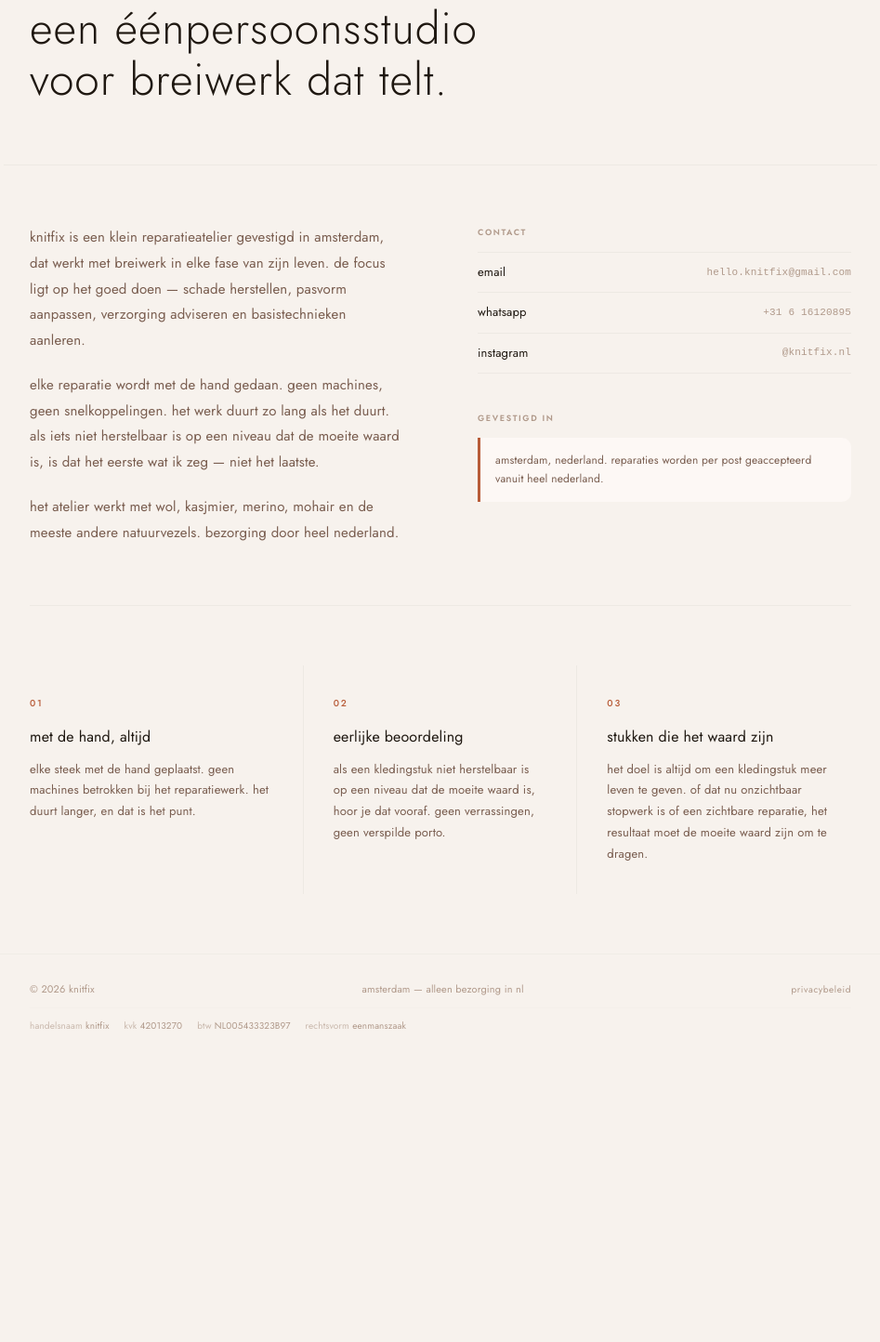
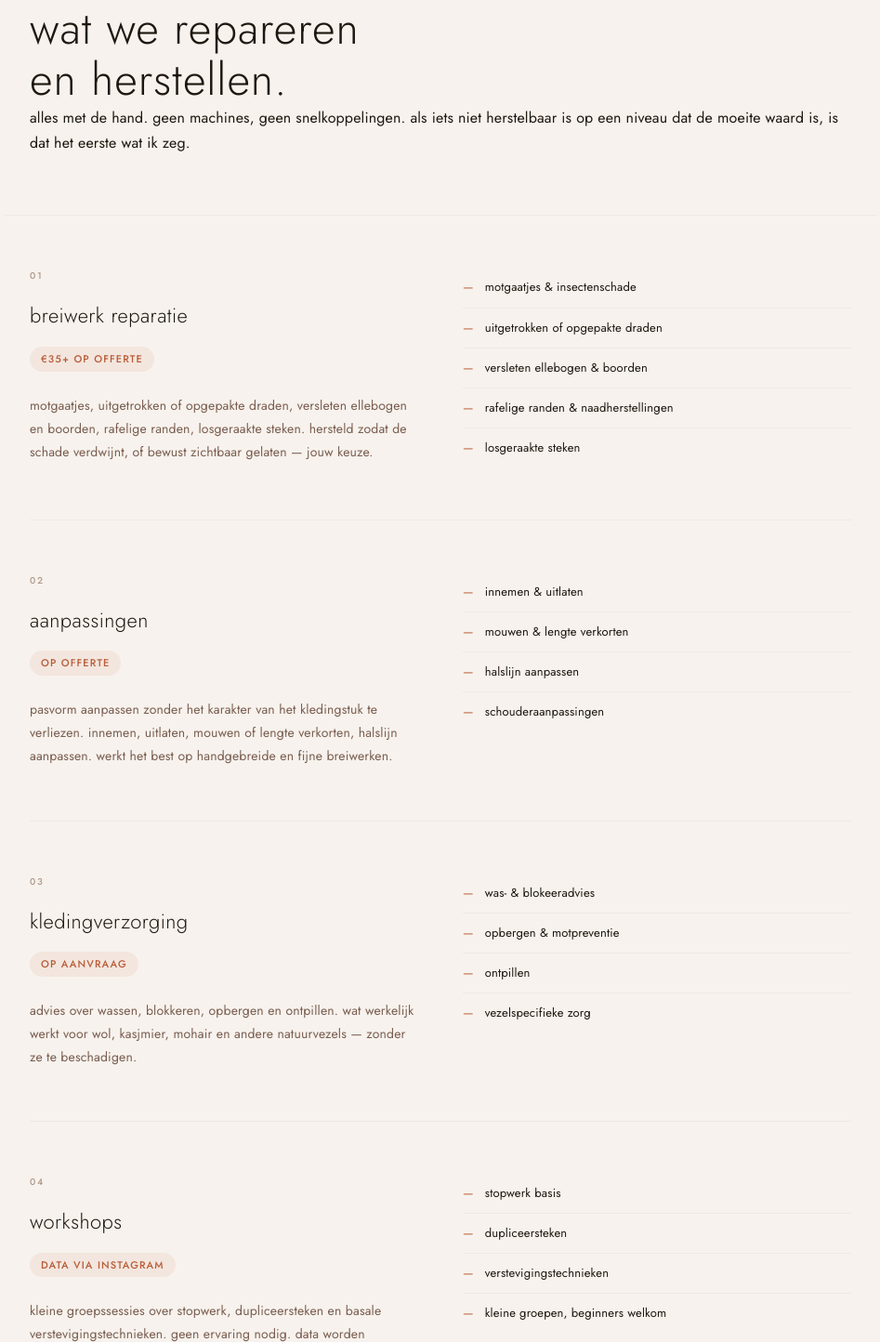
Before and after one commit to alejandrxmh/knitfix-static, a website: page services.html in a window 1280 px wide. Shown: the part 183-1627 px from the top of the page at 93% size, without its empty margins (166-1113 px from the left). Before the commit the page ends 1323 px from the top, so only its background shows below. Drawn offline with Linux system fonts and the light colour scheme.

Commit message:
Update services.html

```diff
--- a/services.html
+++ b/services.html
@@ -5,8 +5,8 @@
   <link rel="icon" type="image/png" href="/favicon.png" />
   <link rel="preload" as="image" href="/knitfix_logo.png" />
   <meta name="viewport" content="width=device-width, initial-scale=1" />
-  <title>over – knitfix</title>
-  <meta name="description" content="Knitfix is een éénpersoonsstudio in amsterdam voor breiwerk reparaties en aanpassingen." />
+  <title>diensten – knitfix</title>
+  <meta name="description" content="Breiwerk reparaties, aanpassingen, kledingverzorging en workshops. Knitfix, amsterdam." />
   <link rel="preconnect" href="https://fonts.googleapis.com" />
   <link rel="preconnect" href="https://fonts.gstatic.com" crossorigin />
   <link href="https://fonts.googleapis.com/css2?family=Jost:wght@300;400;500;600&display=swap" rel="stylesheet" />
@@ -17,6 +17,7 @@
     body { font-family: "Jost", system-ui, sans-serif; background: var(--bg); color: var(--ink); -webkit-font-smoothing: antialiased; line-height: 1.7; letter-spacing: 0.01em; min-height: 100vh; display: flex; flex-direction: column; }
     a { color: inherit; text-decoration: none; }
 
+    /* ── header ── */
     header { position: sticky; top: 0; z-index: 200; background: rgba(247,242,237,0.97); backdrop-filter: blur(18px); -webkit-backdrop-filter: blur(18px); border-bottom: 1px solid rgba(237,233,227,0.6); }
     .header-inner { display: grid; grid-template-columns: 1fr auto 1fr; align-items: center; height: 72px; max-width: var(--max); margin: 0 auto; padding: 0 28px; }
     .header-left { display: flex; align-items: center; gap: 20px; }
@@ -44,46 +45,50 @@
     .page-hero { padding: 80px 28px 64px; border-bottom: 1px solid var(--line); max-width: var(--max); margin: 0 auto; }
     .page-eyebrow { font-size: 11px; letter-spacing: 0.18em; text-transform: uppercase; font-weight: 500; color: var(--accent-lt); margin-bottom: 14px; }
     .page-title { font-size: clamp(30px, 4vw, 48px); font-weight: 300; line-height: 1.15; letter-spacing: 0.02em; }
-    .about-body { max-width: var(--max); margin: 0 auto; padding: 0 28px; }
-    .about-grid { display: grid; grid-template-columns: 1fr 1fr; gap: 80px; padding: 64px 0; border-bottom: 1px solid var(--line); }
-    @media (max-width: 640px) { .about-grid { grid-template-columns: 1fr; gap: 40px; padding: 48px 0; } }
-    .about-text p { font-size: 15px; color: var(--soft); line-height: 1.85; margin-bottom: 20px; }
-    .about-text p:last-child { margin-bottom: 0; }
-    .about-text strong { color: var(--ink); font-weight: 500; }
-    .about-sidebar { }
-    .sidebar-block { margin-bottom: 40px; }
-    .sidebar-block:last-child { margin-bottom: 0; }
-    .sidebar-label { font-size: 9px; letter-spacing: 0.18em; text-transform: uppercase; color: var(--muted); font-weight: 600; margin-bottom: 14px; }
-    .sidebar-link { display: flex; justify-content: space-between; align-items: center; padding: 10px 0; border-bottom: 1px solid var(--line); font-size: 13px; color: var(--ink); text-decoration: none; transition: color 0.15s, padding-left 0.2s; }
-    .sidebar-link:first-of-type { border-top: 1px solid var(--line); }
-    .sidebar-link:hover { color: var(--accent); padding-left: 6px; }
-    .sidebar-link-val { font-family: ui-monospace, monospace; font-size: 11px; color: var(--muted); }
-    .sidebar-note { font-size: 12px; color: var(--soft); line-height: 1.7; background: var(--note); border-left: 3px solid var(--accent); border-radius: 0 10px 10px 0; padding: 14px 16px; }
+    .services-grid { max-width: var(--max); margin: 0 auto; padding: 0 28px; }
+    .service-item { display: grid; grid-template-columns: 1fr 1fr; gap: 48px; padding: 56px 0; border-bottom: 1px solid var(--line); align-items: start; }
+    .service-item:last-child { border-bottom: none; }
+    @media (max-width: 640px) { .service-item { grid-template-columns: 1fr; gap: 24px; padding: 40px 0; } }
+    .service-num { font-size: 10px; letter-spacing: 0.18em; text-transform: uppercase; color: var(--muted); font-weight: 500; margin-bottom: 16px; }
+    .service-name { font-size: 22px; font-weight: 300; letter-spacing: 0.02em; margin-bottom: 12px; }
+    .service-price { display: inline-block; font-size: 11px; letter-spacing: 0.1em; text-transform: uppercase; color: var(--accent); font-weight: 500; margin-bottom: 24px; background: rgba(184,92,56,0.08); padding: 4px 12px; border-radius: 999px; }
+    .service-desc { font-size: 14px; color: var(--soft); line-height: 1.8; }
+    .service-detail-item { padding: 10px 0; border-bottom: 1px solid var(--line); font-size: 13px; color: var(--ink); display: flex; gap: 12px; }
+    .service-detail-item:last-child { border-bottom: none; }
+    .service-detail-item::before { content: "—"; color: var(--accent); flex-shrink: 0; }
+    .services-cta { background: var(--note); border-top: 1px solid var(--line); padding: 64px 28px; text-align: center; }
+    .services-cta-inner { max-width: 480px; margin: 0 auto; }
+    .services-cta h2 { font-size: 24px; font-weight: 300; margin-bottom: 14px; }
+    .services-cta p { font-size: 13px; color: var(--soft); margin-bottom: 28px; line-height: 1.7; }
+    .service-num { font-size: 10px; letter-spacing: 0.18em; text-transform: uppercase; color: var(--muted); font-weight: 500; margin-bottom: 16px; }
+    .service-name { font-size: 22px; font-weight: 300; letter-spacing: 0.02em; margin-bottom: 12px; }
+    .service-price { display: inline-block; font-size: 11px; letter-spacing: 0.1em; text-transform: uppercase; color: var(--accent); font-weight: 500; margin-bottom: 24px; background: rgba(184,92,56,0.08); padding: 4px 12px; border-radius: 999px; }
+    .service-desc { font-size: 14px; color: var(--soft); line-height: 1.8; }
+    .service-details { }
+    .service-detail-item { padding: 10px 0; border-bottom: 1px solid var(--line); font-size: 13px; color: var(--ink); display: flex; gap: 12px; }
+    .service-detail-item:last-child { border-bottom: none; }
+    .service-detail-item::before { content: "—"; color: var(--accent); flex-shrink: 0; }
 
-    .about-values { padding: 64px 0; }
-    .values-grid { display: grid; grid-template-columns: repeat(3, 1fr); gap: 0; }
-    @media (max-width: 640px) { .values-grid { grid-template-columns: 1fr; } }
-    .value-item { padding: 32px 32px 32px 0; border-right: 1px solid var(--line); }
-    .value-item:last-child { border-right: none; padding-right: 0; padding-left: 32px; }
-    .value-item:nth-child(2) { padding-left: 32px; }
-    @media (max-width: 640px) { .value-item { border-right: none; border-bottom: 1px solid var(--line); padding: 28px 0; } .value-item:last-child { border-bottom: none; } }
-    .value-num { font-size: 10px; letter-spacing: 0.18em; text-transform: uppercase; color: var(--accent); font-weight: 500; margin-bottom: 14px; }
-    .value-title { font-size: 16px; font-weight: 400; margin-bottom: 10px; }
-    .value-desc { font-size: 13px; color: var(--soft); line-height: 1.75; }
+    .services-cta { background: var(--note); border-top: 1px solid var(--line); padding: 64px 28px; text-align: center; }
+    .services-cta-inner { max-width: 480px; margin: 0 auto; }
+    .services-cta h2 { font-size: 24px; font-weight: 300; margin-bottom: 14px; }
+    .services-cta p { font-size: 13px; color: var(--soft); margin-bottom: 28px; line-height: 1.7; }
 
+    /* ── footer ── */
     footer { border-top: 1px solid rgba(237,233,227,0.6); font-size: 11px; color: var(--muted); padding: 28px 0; }
     .footer-inner { max-width: var(--max); margin: 0 auto; padding: 0 28px; display: flex; flex-direction: column; gap: 10px; }
     .footer-top { display: flex; justify-content: space-between; align-items: center; flex-wrap: wrap; gap: 8px; }
     .footer-legal { display: flex; flex-wrap: wrap; gap: 16px; font-size: 10px; padding-top: 10px; border-top: 1px solid rgba(237,233,227,0.4); }
     .footer-legal .lbl { opacity: 0.65; }
 
+    /* ── reveal ── */
     .js-ready .reveal { opacity: 0; transform: translateY(20px); transition: opacity 0.7s cubic-bezier(0.22,1,0.36,1), transform 0.7s cubic-bezier(0.22,1,0.36,1); }
     .js-ready .reveal.visible { opacity: 1; transform: none; }
     .js-ready .reveal-d1 { transition-delay: 0.1s; }
     .js-ready .reveal-d2 { transition-delay: 0.2s; }
     .js-ready .reveal-d3 { transition-delay: 0.3s; }
 
-    @media (max-width: 560px) { .page-hero, .about-body { padding-left: 20px; padding-right: 20px; } }
+    @media (max-width: 560px) { .page-hero, .services-grid { padding-left: 20px; padding-right: 20px; } }
   </style>
 </head>
 <body>
@@ -114,58 +119,81 @@
 
 <main>
   <div class="page-hero">
-    <p class="page-eyebrow t reveal" data-en="about" data-nl="over">over</p>
-    <h1 class="page-title t reveal reveal-d1" data-en="a one-person studio<br>for knitwear that matters." data-nl="een éénpersoonsstudio<br>voor breiwerk dat telt.">een éénpersoonsstudio<br>voor breiwerk dat telt.</h1>
+    <p class="page-eyebrow t reveal" data-en="services" data-nl="diensten">diensten</p>
+    <h1 class="page-title t reveal reveal-d1" data-en="what we repair<br>and restore." data-nl="wat we repareren<br>en herstellen.">wat we repareren<br>en herstellen.</h1>
+    <p class="page-lead t reveal reveal-d1" data-en="every job is done by hand. no machines, no shortcuts. if something isn't fixable to a standard worth charging for, that's the first thing i'll say." data-nl="alles met de hand. geen machines, geen snelkoppelingen. als iets niet herstelbaar is op een niveau dat de moeite waard is, is dat het eerste wat ik zeg.">alles met de hand. geen machines, geen snelkoppelingen. als iets niet herstelbaar is op een niveau dat de moeite waard is, is dat het eerste wat ik zeg.</p>
   </div>
 
-  <div class="about-body">
-    <div class="about-grid">
-      <div class="about-text reveal">
-        <p class="t" data-en="knitfix is a small repair studio based in amsterdam, working with knitwear at every stage of its life. the focus is on doing things properly — repairing damage, adjusting fit, advising on care and teaching basic techniques." data-nl="knitfix is een klein reparatieatelier gevestigd in amsterdam, dat werkt met breiwerk in elke fase van zijn leven. de focus ligt op het goed doen — schade herstellen, pasvorm aanpassen, verzorging adviseren en basistechnieken aanleren.">knitfix is een klein reparatieatelier gevestigd in amsterdam, dat werkt met breiwerk in elke fase van zijn leven. de focus ligt op het goed doen — schade herstellen, pasvorm aanpassen, verzorging adviseren en basistechnieken aanleren.</p>
-        <p class="t" data-en="every repair is done by hand. no machines, no shortcuts. the work takes as long as it takes. if something isn't fixable to a standard worth charging for, that's the first thing i'll say — not the last." data-nl="elke reparatie wordt met de hand gedaan. geen machines, geen snelkoppelingen. het werk duurt zo lang als het duurt. als iets niet herstelbaar is op een niveau dat de moeite waard is, is dat het eerste wat ik zeg — niet het laatste.">elke reparatie wordt met de hand gedaan. geen machines, geen snelkoppelingen. het werk duurt zo lang als het duurt. als iets niet herstelbaar is op een niveau dat de moeite waard is, is dat het eerste wat ik zeg — niet het laatste.</p>
-        <p class="t" data-en="the studio works with wool, cashmere, merino, mohair and most other natural fibres. delivery across the netherlands." data-nl="het atelier werkt met wol, kasjmier, merino, mohair en de meeste andere natuurvezels. bezorging door heel nederland.">het atelier werkt met wol, kasjmier, merino, mohair en de meeste andere natuurvezels. bezorging door heel nederland.</p>
+  <div class="services-grid">
+
+    <div class="service-item reveal">
+      <div>
+        <p class="service-num">01</p>
+        <h2 class="service-name t" data-en="knitwear repair" data-nl="breiwerk reparatie">breiwerk reparatie</h2>
+        <span class="service-price">€35+ <span class="t" data-en="by quote" data-nl="op offerte">op offerte</span></span>
+        <p class="service-desc t" data-en="moth holes, pulled or snagged threads, worn elbows and cuffs, fraying edges, unravelled stitches. repaired so the damage disappears, or left intentionally visible — your choice." data-nl="motgaatjes, uitgetrokken of opgepakte draden, versleten ellebogen en boorden, rafelige randen, losgeraakte steken. hersteld zodat de schade verdwijnt, of bewust zichtbaar gelaten — jouw keuze.">motgaatjes, uitgetrokken of opgepakte draden, versleten ellebogen en boorden, rafelige randen, losgeraakte steken. hersteld zodat de schade verdwijnt, of bewust zichtbaar gelaten — jouw keuze.</p>
       </div>
-      <div class="about-sidebar reveal reveal-d1">
-        <div class="sidebar-block">
-          <p class="sidebar-label t" data-en="contact" data-nl="contact">contact</p>
-          <a href="mailto:hello.knitfix@gmail.com" class="sidebar-link">
-            <span>email</span>
-            <span class="sidebar-link-val">hello.knitfix@gmail.com</span>
-          </a>
-          <a href="https://wa.me/31616120895" target="_blank" rel="noreferrer" class="sidebar-link">
-            <span>whatsapp</span>
-            <span class="sidebar-link-val">+31 6 16120895</span>
-          </a>
-          <a href="https://instagram.com/knitfix.nl" target="_blank" rel="noreferrer" class="sidebar-link">
-            <span>instagram</span>
-            <span class="sidebar-link-val">@knitfix.nl</span>
-          </a>
-        </div>
-        <div class="sidebar-block">
-          <p class="sidebar-label t" data-en="based in" data-nl="gevestigd in">gevestigd in</p>
-          <p class="sidebar-note t" data-en="amsterdam, the netherlands. repairs accepted from anywhere in the netherlands by post." data-nl="amsterdam, nederland. reparaties worden per post geaccepteerd vanuit heel nederland.">amsterdam, nederland. reparaties worden per post geaccepteerd vanuit heel nederland.</p>
-        </div>
+      <div class="service-details">
+        <div class="service-detail-item t" data-en="moth holes &amp; insect damage" data-nl="motgaatjes &amp; insectenschade">motgaatjes &amp; insectenschade</div>
+        <div class="service-detail-item t" data-en="pulled or snagged threads" data-nl="uitgetrokken of opgepakte draden">uitgetrokken of opgepakte draden</div>
+        <div class="service-detail-item t" data-en="worn elbows &amp; cuffs" data-nl="versleten ellebogen &amp; boorden">versleten ellebogen &amp; boorden</div>
+        <div class="service-detail-item t" data-en="fraying edges &amp; seam repairs" data-nl="rafelige randen &amp; naadherstellingen">rafelige randen &amp; naadherstellingen</div>
+        <div class="service-detail-item t" data-en="unravelled stitches" data-nl="losgeraakte steken">losgeraakte steken</div>
       </div>
     </div>
 
-    <div class="about-values">
-      <div class="values-grid">
-        <div class="value-item reveal">
-          <p class="value-num">01</p>
-          <h2 class="value-title t" data-en="by hand, always" data-nl="met de hand, altijd">met de hand, altijd</h2>
-          <p class="value-desc t" data-en="every stitch placed by hand. no machines involved in the repair work. it takes longer, and that's the point." data-nl="elke steek met de hand geplaatst. geen machines betrokken bij het reparatiewerk. het duurt langer, en dat is het punt.">elke steek met de hand geplaatst. geen machines betrokken bij het reparatiewerk. het duurt langer, en dat is het punt.</p>
-        </div>
-        <div class="value-item reveal reveal-d1">
-          <p class="value-num">02</p>
-          <h2 class="value-title t" data-en="honest assessment" data-nl="eerlijke beoordeling">eerlijke beoordeling</h2>
-          <p class="value-desc t" data-en="if a garment can't be repaired to a standard worth charging for, you'll hear that upfront. no surprises, no wasted postage." data-nl="als een kledingstuk niet herstelbaar is op een niveau dat de moeite waard is, hoor je dat vooraf. geen verrassingen, geen verspilde porto.">als een kledingstuk niet herstelbaar is op een niveau dat de moeite waard is, hoor je dat vooraf. geen verrassingen, geen verspilde porto.</p>
-        </div>
-        <div class="value-item reveal reveal-d2">
-          <p class="value-num">03</p>
-          <h2 class="value-title t" data-en="pieces worth keeping" data-nl="stukken die het waard zijn">stukken die het waard zijn</h2>
-          <p class="value-desc t" data-en="the goal is always to give a garment more life. whether that's invisible mending or a visible repair, the result should be worth wearing." data-nl="het doel is altijd om een kledingstuk meer leven te geven. of dat nu onzichtbaar stopwerk is of een zichtbare reparatie, het resultaat moet de moeite waard zijn om te dragen.">het doel is altijd om een kledingstuk meer leven te geven. of dat nu onzichtbaar stopwerk is of een zichtbare reparatie, het resultaat moet de moeite waard zijn om te dragen.</p>
-        </div>
+    <div class="service-item reveal">
+      <div>
+        <p class="service-num">02</p>
+        <h2 class="service-name t" data-en="alterations" data-nl="aanpassingen">aanpassingen</h2>
+        <span class="service-price t" data-en="by quote" data-nl="op offerte">op offerte</span>
+        <p class="service-desc t" data-en="adjusting fit without losing the garment's character. taking in, letting out, shortening sleeves or length, adjusting necklines. works best on hand-knits and fine knitwear." data-nl="pasvorm aanpassen zonder het karakter van het kledingstuk te verliezen. innemen, uitlaten, mouwen of lengte verkorten, halslijn aanpassen. werkt het best op handgebreide en fijne breiwerken.">pasvorm aanpassen zonder het karakter van het kledingstuk te verliezen. innemen, uitlaten, mouwen of lengte verkorten, halslijn aanpassen. werkt het best op handgebreide en fijne breiwerken.</p>
       </div>
+      <div class="service-details">
+        <div class="service-detail-item t" data-en="taking in &amp; letting out" data-nl="innemen &amp; uitlaten">innemen &amp; uitlaten</div>
+        <div class="service-detail-item t" data-en="sleeve &amp; length shortening" data-nl="mouwen &amp; lengte verkorten">mouwen &amp; lengte verkorten</div>
+        <div class="service-detail-item t" data-en="neckline adjustments" data-nl="halslijn aanpassen">halslijn aanpassen</div>
+        <div class="service-detail-item t" data-en="shoulder adjustments" data-nl="schouderaanpassingen">schouderaanpassingen</div>
+      </div>
+    </div>
+
+    <div class="service-item reveal">
+      <div>
+        <p class="service-num">03</p>
+        <h2 class="service-name t" data-en="garment care" data-nl="kledingverzorging">kledingverzorging</h2>
+        <span class="service-price t" data-en="on request" data-nl="op aanvraag">op aanvraag</span>
+        <p class="service-desc t" data-en="advice on washing, blocking, storage and de-pilling. what actually works for wool, cashmere, mohair and other natural fibres — without damaging them." data-nl="advies over wassen, blokkeren, opbergen en ontpillen. wat werkelijk werkt voor wol, kasjmier, mohair en andere natuurvezels — zonder ze te beschadigen.">advies over wassen, blokkeren, opbergen en ontpillen. wat werkelijk werkt voor wol, kasjmier, mohair en andere natuurvezels — zonder ze te beschadigen.</p>
+      </div>
+      <div class="service-details">
+        <div class="service-detail-item t" data-en="washing &amp; blocking advice" data-nl="was- &amp; blokeeradvies">was- &amp; blokeeradvies</div>
+        <div class="service-detail-item t" data-en="storage &amp; moth prevention" data-nl="opbergen &amp; motpreventie">opbergen &amp; motpreventie</div>
+        <div class="service-detail-item t" data-en="de-pilling guidance" data-nl="ontpillen">ontpillen</div>
+        <div class="service-detail-item t" data-en="fibre-specific care" data-nl="vezelspecifieke zorg">vezelspecifieke zorg</div>
+      </div>
+    </div>
+
+    <div class="service-item reveal">
+      <div>
+        <p class="service-num">04</p>
+        <h2 class="service-name t" data-en="workshops" data-nl="workshops">workshops</h2>
+        <span class="service-price t" data-en="dates via instagram" data-nl="data via instagram">data via instagram</span>
+        <p class="service-desc t" data-en="small-group sessions on darning, duplicate stitch and basic reinforcement techniques. no experience needed. dates announced via instagram." data-nl="kleine groepssessies over stopwerk, dupliceersteken en basale verstevigingstechnieken. geen ervaring nodig. data worden aangekondigd via instagram.">kleine groepssessies over stopwerk, dupliceersteken en basale verstevigingstechnieken. geen ervaring nodig. data worden aangekondigd via instagram.</p>
+      </div>
+      <div class="service-details">
+        <div class="service-detail-item t" data-en="darning basics" data-nl="stopwerk basis">stopwerk basis</div>
+        <div class="service-detail-item t" data-en="duplicate stitch" data-nl="dupliceersteken">dupliceersteken</div>
+        <div class="service-detail-item t" data-en="reinforcement techniques" data-nl="verstevigingstechnieken">verstevigingstechnieken</div>
+        <div class="service-detail-item t" data-en="small groups, beginners welcome" data-nl="kleine groepen, beginners welkom">kleine groepen, beginners welkom</div>
+      </div>
+    </div>
+
+  </div>
+
+  <div class="services-cta">
+    <div class="services-cta-inner">
+      <h2 class="t" data-en="ready to send your piece?" data-nl="klaar om je kledingstuk op te sturen?">klaar om je kledingstuk op te sturen?</h2>
+      <p class="t" data-en="fill in the form, pay a €30 deposit and send your garment. return shipping is included." data-nl="vul het formulier in, betaal €30 aanbetaling en stuur je kledingstuk op. retourverzending is inbegrepen.">vul het formulier in, betaal €30 aanbetaling en stuur je kledingstuk op. retourverzending is inbegrepen.</p>
+      <a class="cta-pill t" href="/#book" data-en="book a repair" data-nl="reparatie boeken">reparatie boeken</a>
     </div>
   </div>
 </main>
```
